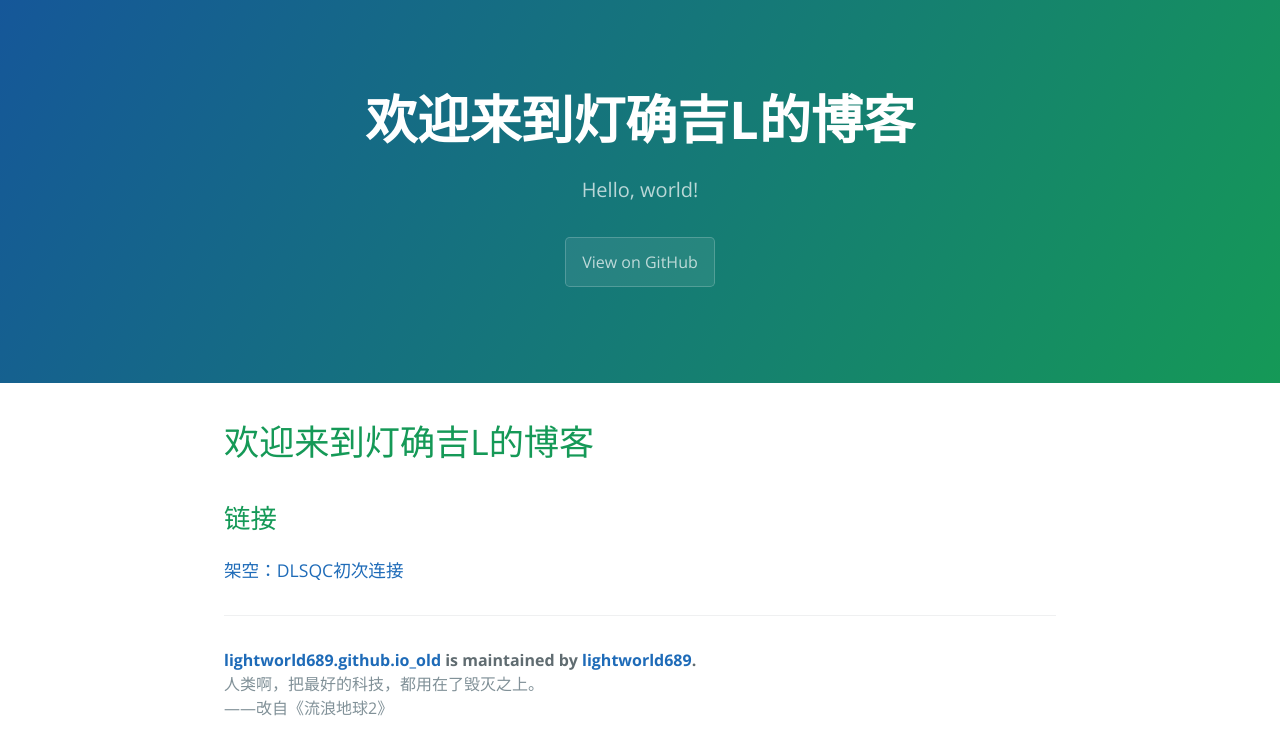
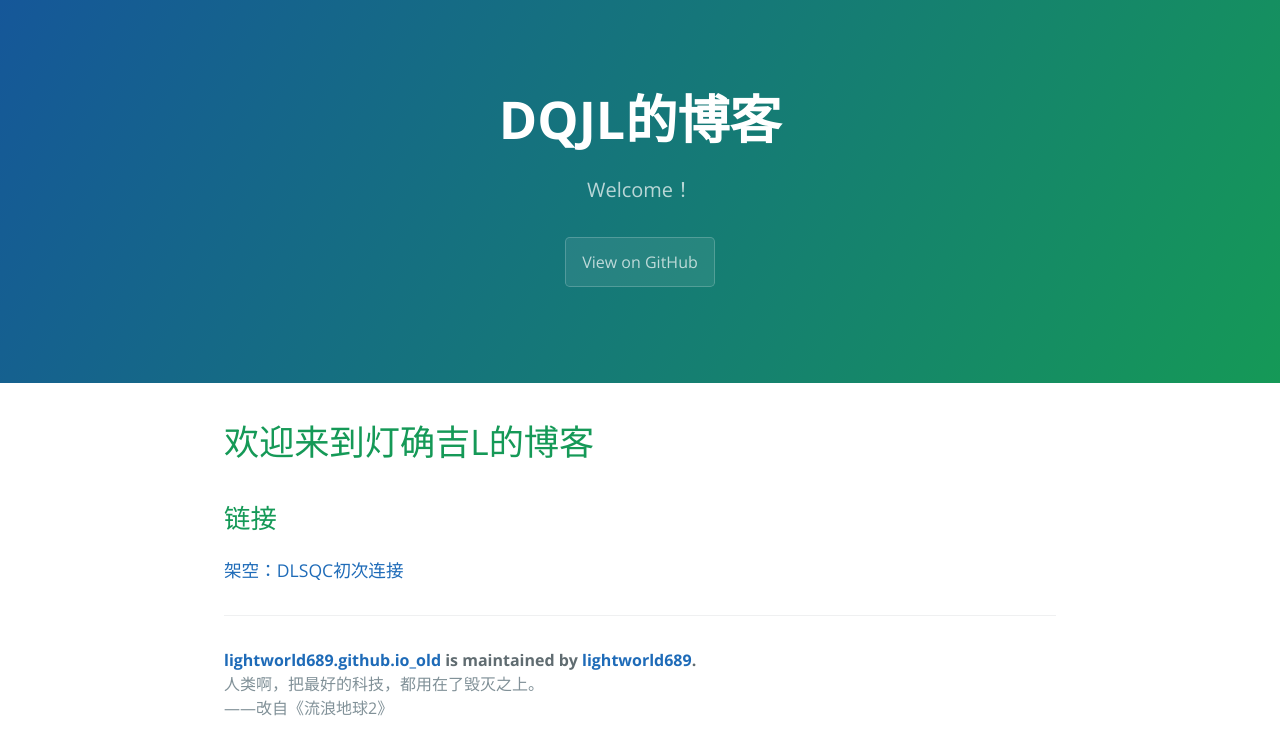
Before and after one commit to lightworld689/lightworld689.github.io_old, a Jekyll site: the page built from index.md, in a window 1280 px wide. Shown: the top 755 px of the page. Built offline with Jekyll 4.4.1, drawn with Linux system fonts in a browser that asks for light colours; our own code applies the rules of GitHub Pages for plain Markdown files.

Commit message:
Update index.md

```diff
--- a/index.md
+++ b/index.md
@@ -1,3 +1,9 @@
+---
+layout: default
+title: DQJL的博客
+description: Welcome！
+---
+
 # 欢迎来到灯确吉L的博客
 ## 链接
 
```
